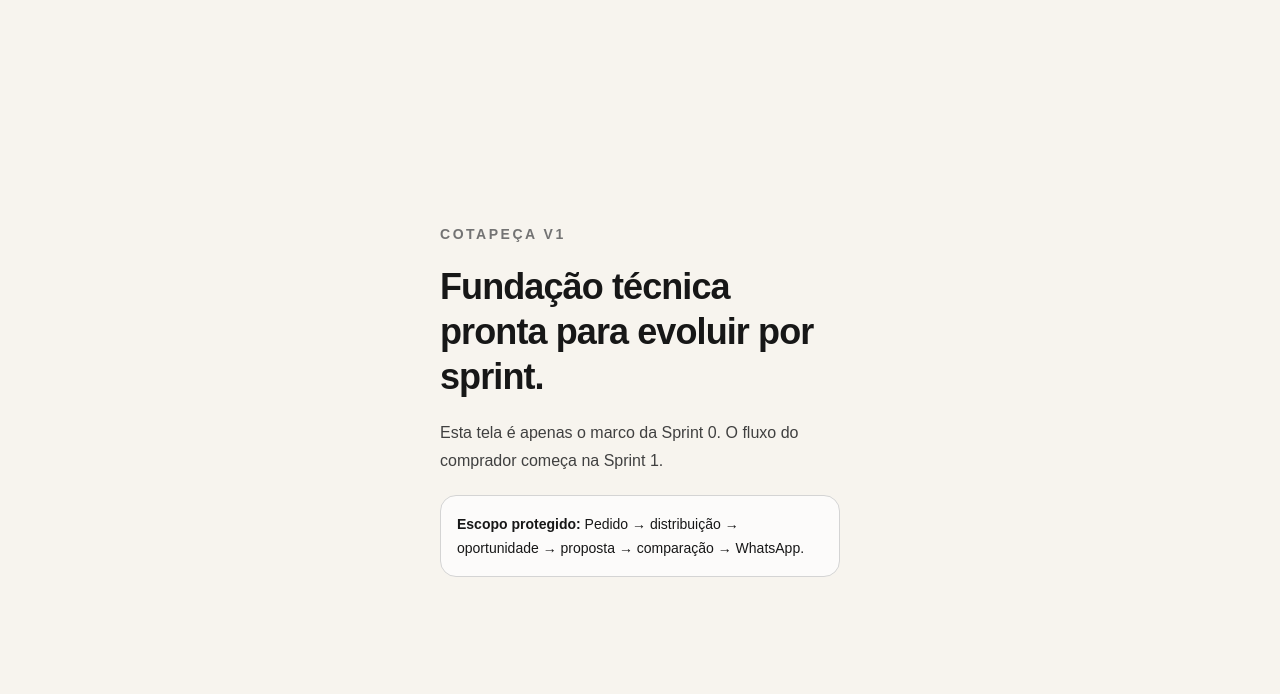
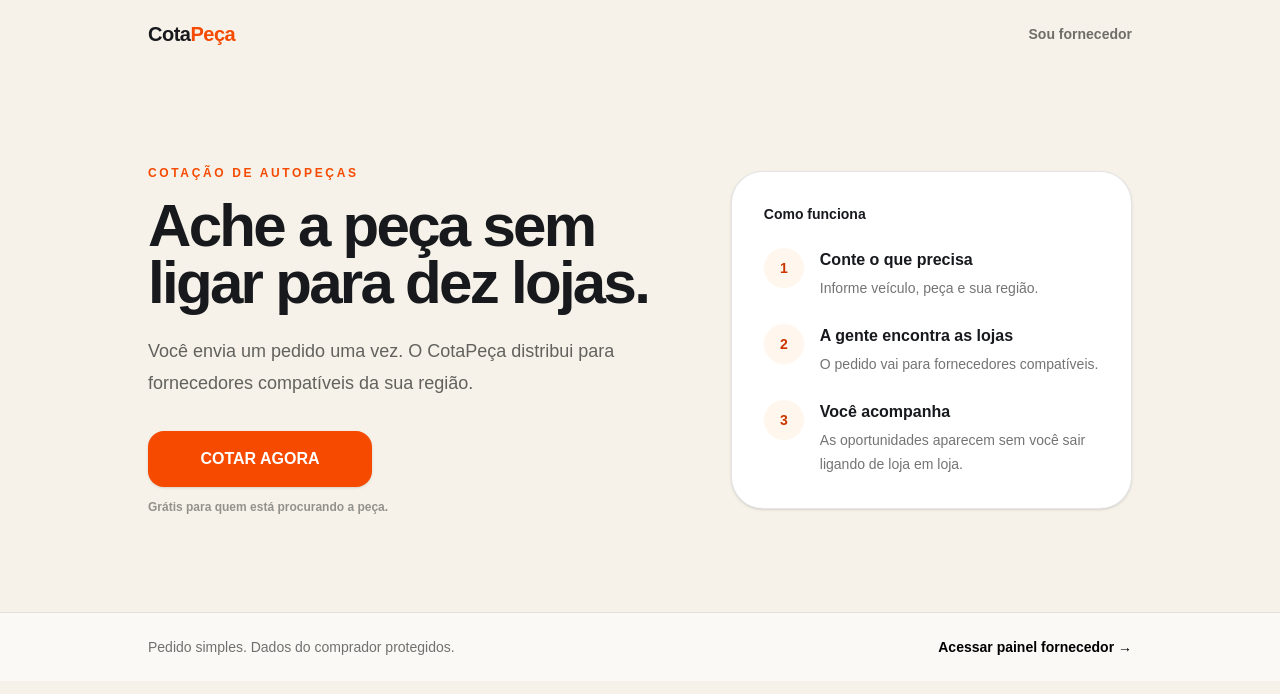
Before and after one commit to armedeiros-glitch/arenalive-site, a Next.js app in the folder cotapeca-recovered/: page / in a window 1280 px wide. Shown: the top 694 px of the page. Built offline with nearby package versions, Linux system fonts and the light colour scheme.

Commit message:
feat: restore buyer-first home experience

```diff
--- a/cotapeca-recovered/app/page.tsx
+++ b/cotapeca-recovered/app/page.tsx
@@ -1,18 +1,58 @@
+import Link from "next/link";
+
+const steps = [
+  ["1", "Conte o que precisa", "Informe veículo, peça e sua região."],
+  ["2", "A gente encontra as lojas", "O pedido vai para fornecedores compatíveis."],
+  ["3", "Você acompanha", "As oportunidades aparecem sem você sair ligando de loja em loja."],
+];
+
 export default function Home() {
   return (
-    <main className="mx-auto flex min-h-screen w-full max-w-md flex-col justify-center gap-5 px-6 py-10">
-      <p className="text-sm font-semibold uppercase tracking-[0.18em] text-neutral-500">
-        CotaPeça V1
-      </p>
-      <h1 className="text-4xl font-black leading-tight tracking-tight">
-        Fundação técnica pronta para evoluir por sprint.
-      </h1>
-      <p className="text-base leading-7 text-neutral-700">
-        Esta tela é apenas o marco da Sprint 0. O fluxo do comprador começa na Sprint 1.
-      </p>
-      <div className="rounded-2xl border border-neutral-300 bg-white/70 p-4 text-sm leading-6">
-        <strong>Escopo protegido:</strong> Pedido → distribuição → oportunidade → proposta → comparação → WhatsApp.
-      </div>
+    <main className="min-h-screen bg-[#f6f2e9] text-[#17191d]">
+      <header className="mx-auto flex w-full max-w-5xl items-center justify-between px-5 py-5">
+        <div className="text-xl font-black tracking-tight">Cota<span className="text-orange-600">Peça</span></div>
+        <Link href="/auth/login?next=/supplier/opportunities" className="text-sm font-bold text-black/55 hover:text-black">
+          Sou fornecedor
+        </Link>
+      </header>
+
+      <section className="mx-auto grid min-h-[68vh] w-full max-w-5xl items-center gap-10 px-5 py-10 md:grid-cols-[1.15fr_.85fr] md:py-16">
+        <div>
+          <p className="text-xs font-black uppercase tracking-[.22em] text-orange-600">Cotação de autopeças</p>
+          <h1 className="mt-4 max-w-2xl text-5xl font-black leading-[.95] tracking-[-.045em] sm:text-6xl">
+            Ache a peça sem ligar para dez lojas.
+          </h1>
+          <p className="mt-6 max-w-xl text-lg leading-8 text-black/60">
+            Você envia um pedido uma vez. O CotaPeça distribui para fornecedores compatíveis da sua região.
+          </p>
+          <Link href="/auth/login?next=/cotacao" className="mt-8 block w-full rounded-2xl bg-orange-600 px-6 py-4 text-center text-base font-black text-white shadow-sm transition hover:bg-orange-700 sm:inline-block sm:w-auto sm:min-w-56">
+            COTAR AGORA
+          </Link>
+          <p className="mt-3 text-xs font-semibold text-black/40">Grátis para quem está procurando a peça.</p>
+        </div>
+
+        <div className="rounded-[2rem] border border-black/10 bg-white p-6 shadow-sm sm:p-8">
+          <p className="text-sm font-black">Como funciona</p>
+          <div className="mt-6 grid gap-6">
+            {steps.map(([number, title, description]) => (
+              <div key={number} className="flex gap-4">
+                <span className="flex h-10 w-10 shrink-0 items-center justify-center rounded-full bg-orange-50 text-sm font-black text-orange-700">{number}</span>
+                <div>
+                  <h2 className="font-black">{title}</h2>
+                  <p className="mt-1 text-sm leading-6 text-black/55">{description}</p>
+                </div>
+              </div>
+            ))}
+          </div>
+        </div>
+      </section>
+
+      <section className="border-t border-black/10 bg-white/55">
+        <div className="mx-auto flex max-w-5xl flex-col gap-3 px-5 py-6 text-sm text-black/55 sm:flex-row sm:items-center sm:justify-between">
+          <span>Pedido simples. Dados do comprador protegidos.</span>
+          <Link href="/auth/login?next=/supplier/opportunities" className="font-black text-black">Acessar painel fornecedor →</Link>
+        </div>
+      </section>
     </main>
   );
 }
```
